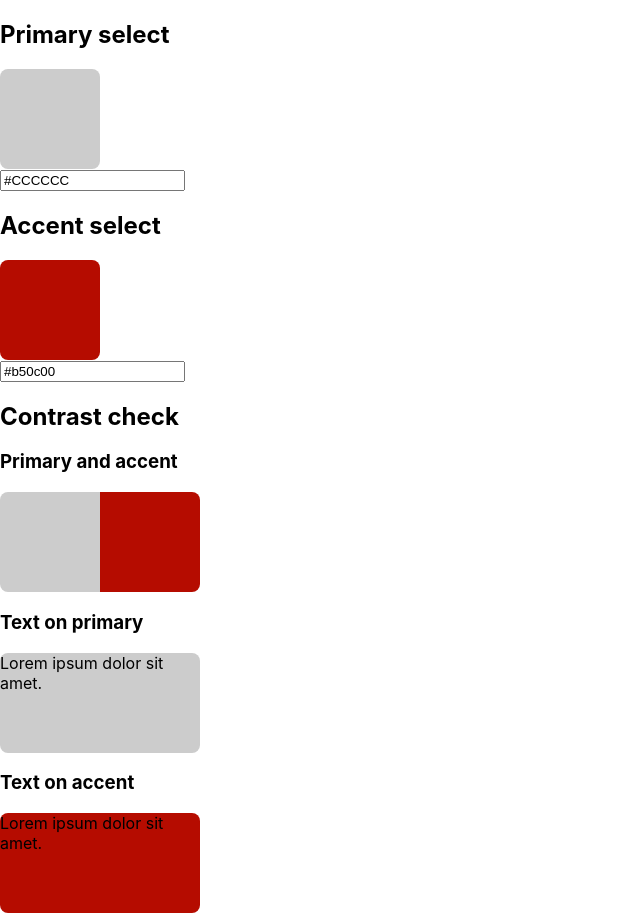
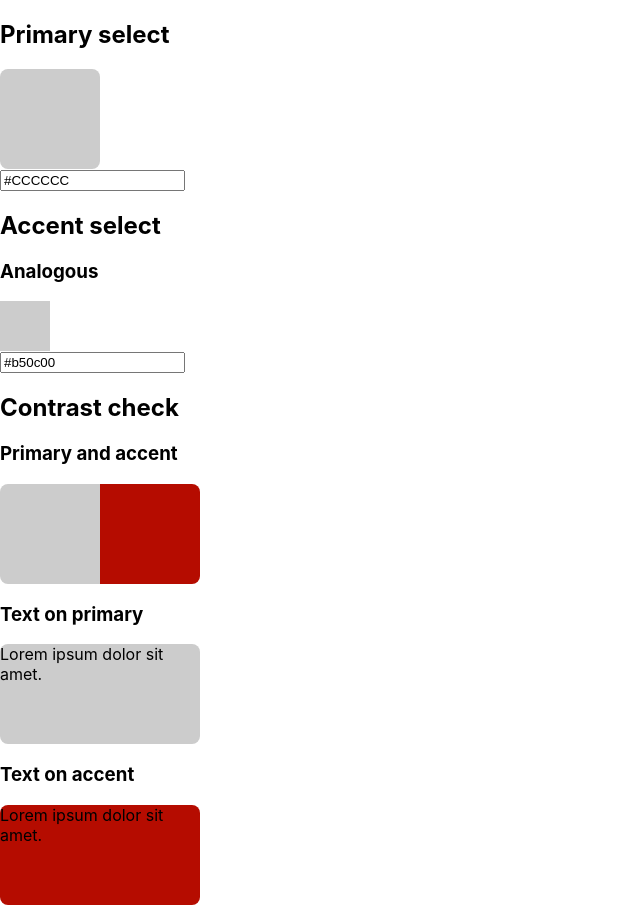
Before and after one commit to cagloria/palette-contrast, a React (Create React App) app: page / in a window 1280 px wide. Shown: the whole page, without its empty margins (0-640 px from the left). Built offline with nearby package versions, Linux system fonts and the light colour scheme.

Commit message:
Added AccentColorScheme component

```diff
--- /dev/null
+++ b/src/components/AccentColorScheme.js
@@ -0,0 +1,21 @@
+import React from "react";
+import styled from "styled-components";
+
+const Color = styled.div`
+    width: 50px;
+    height: 50px;
+    background-color: ${(props) => props.color};
+`;
+
+function AccentColorScheme({ name, colors }) {
+    return (
+        <div>
+            <h3>{name}</h3>
+            {colors.map((color) => (
+                <Color color={color} key={color}></Color>
+            ))}
+        </div>
+    );
+}
+
+export default AccentColorScheme;
--- a/src/components/AccentSelect.js
+++ b/src/components/AccentSelect.js
@@ -1,15 +1,45 @@
-import React from "react";
-import ColorSelect from "./ColorSelect";
+import React, { useState, useEffect } from "react";
+import AccentColorScheme from "./AccentColorScheme";
+import tinycolor from "tinycolor2";
 
-function AccentSelect({ color, onAccentChange }) {
-    function handleAccentChange(value) {
-        onAccentChange(value);
+function AccentSelect({ primary, color, onAccentChange }) {
+    const [value, setValue] = useState(color);
+    const [analogous, setAnalogous] = useState([]);
+
+    useEffect(() => {
+        if (analogous.length <= 0) {
+            getAnalogousColors();
+        }
+    });
+
+    function handleAccentChange(event) {
+        setValue(event.target.value);
+        onAccentChange(event.target.value);
+    }
+
+    function getAnalogousColors() {
+        const options = tinycolor(primary).analogous();
+        let hexCodes = [];
+        options.forEach((obj) => {
+            const color = obj.toHexString();
+            if (!hexCodes.includes(color)) {
+                hexCodes.push(color);
+            }
+        });
+        setAnalogous([...hexCodes]);
     }
 
     return (
         <section className="accent-select">
             <h2>Accent select</h2>
-            <ColorSelect color={color} onColorChange={handleAccentChange} />
+            <AccentColorScheme name="Analogous" colors={analogous} />
+            <input
+                className="color-select__input"
+                type="text"
+                name="color-input"
+                value={value}
+                onChange={handleAccentChange}
+            />
         </section>
     );
 }
--- a/src/components/App.js
+++ b/src/components/App.js
@@ -21,7 +21,11 @@ function App() {
                 color={primary}
                 onPrimaryChange={handlePrimaryChange}
             />
-            <AccentSelect color={accent} onAccentChange={handleAccentChange} />
+            <AccentSelect
+                primary={primary}
+                color={accent}
+                onAccentChange={handleAccentChange}
+            />
             <Contrast primary={primary} accent={accent} />
         </div>
     );
```
